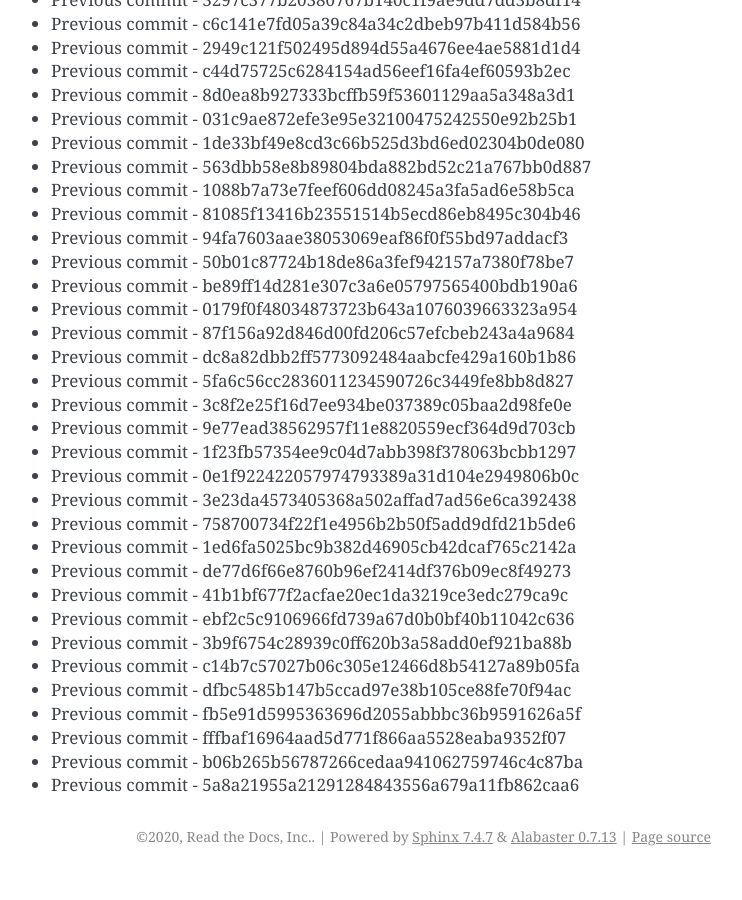
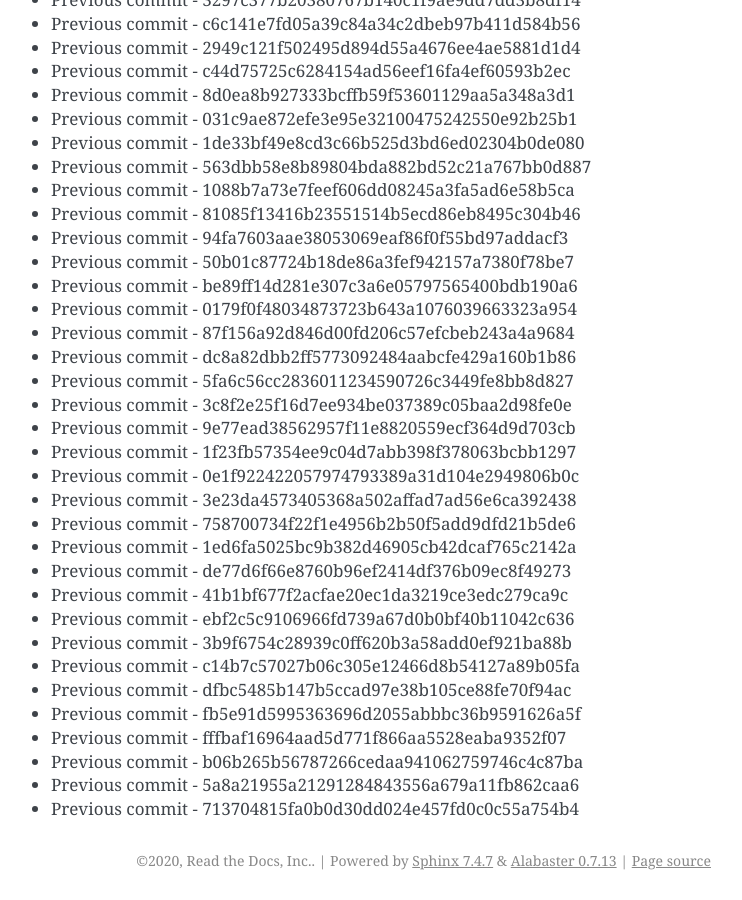
Before and after one commit to readthedocs/rtd-git-stresstest, a Sphinx documentation site: the page built from docs/updates.rst, in a window 1280 px wide and 900 px high, scrolled down 45822 px. Shown: the whole window, without its empty margins (399-1141 px from the left). Built offline with Sphinx 7.4.7, drawn with Linux system fonts in a browser that asks for light colours; before the commit the page ends 46698 px from its top, so only the background shows below that.

Commit message:
Generating commit from previous: 713704815fa0b0d30dd024e457fd0c0c55a754b4

```diff
--- a/docs/updates.rst
+++ b/docs/updates.rst
@@ -1957,3 +1957,4 @@ It can be tested for any performance characteristics.
 * Previous commit - fffbaf16964aad5d771f866aa5528eaba9352f07
 * Previous commit - b06b265b56787266cedaa941062759746c4c87ba
 * Previous commit - 5a8a21955a21291284843556a679a11fb862caa6
+* Previous commit - 713704815fa0b0d30dd024e457fd0c0c55a754b4
```
